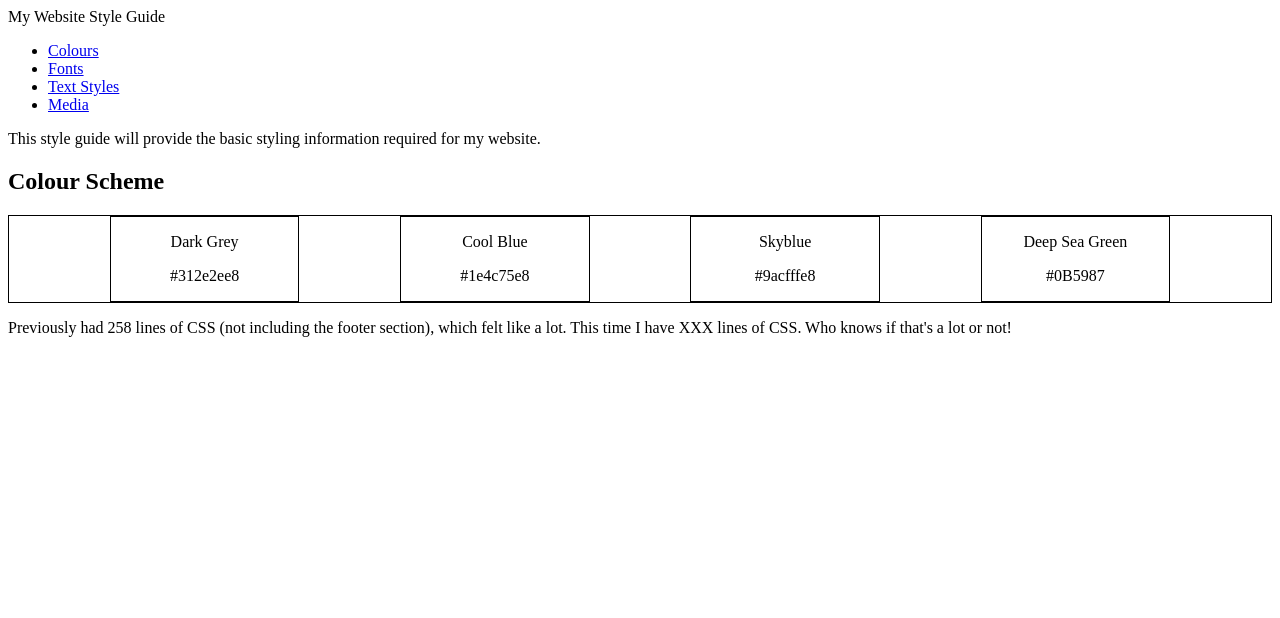
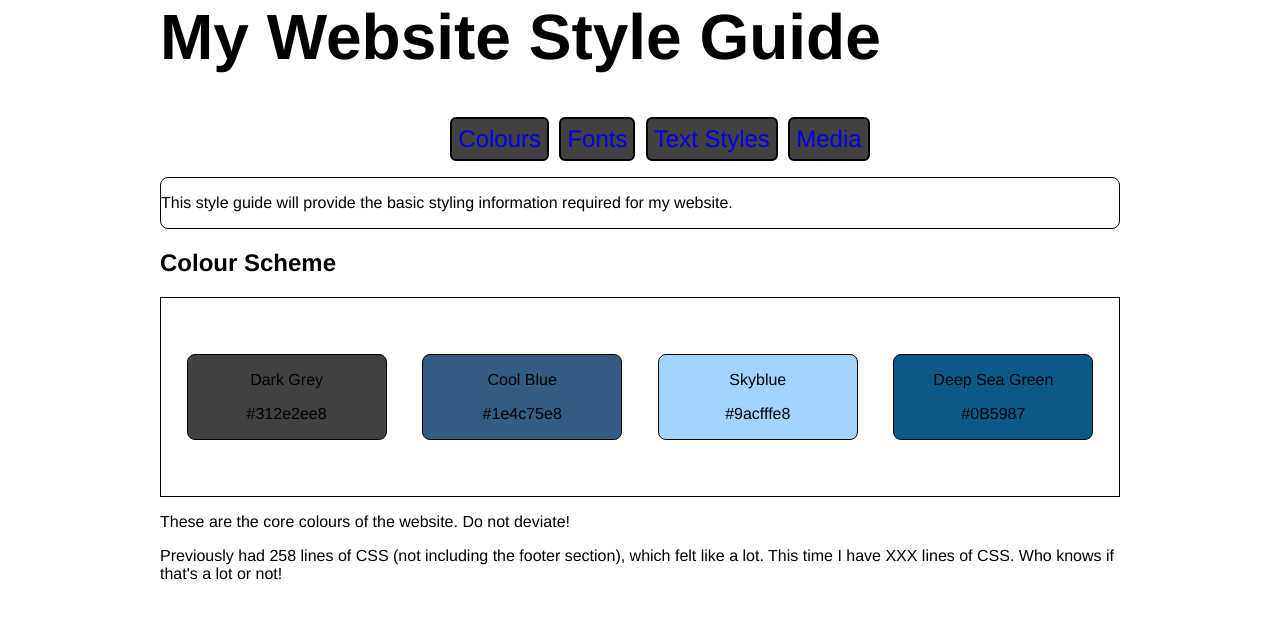
Before and after one commit to CH-MinuteMaker/Project-6-v2, a plain HTML site: page index.html in a window 1280 px wide. Drawn offline with Linux system fonts and the light colour scheme.

Commit message:
added styles to navbar and colors

```diff
--- a/index.html
+++ b/index.html
@@ -7,10 +7,12 @@
 </head>
 <body>
 
-    <header>My Website Style Guide</header>
+    <header>
+        <h1>My Website Style Guide</h1>
+    </header>
 
     <nav>
-        <ul>
+        <ul class="navbar-list">
             <li class="navbar"><a href="#Section--colour-scheme">Colours</a></li>
             <li class="navbar"><a href="#Section--fonts">Fonts</a></li>
             <li class="navbar"><a href="#Section--text-styles">Text Styles</a></li>
@@ -44,6 +46,8 @@
                 </div>
             </div>
 
+            <p>These are the core colours of the website. Do not deviate!</p>
+
         </section>
 
         <section class="Section--fonts"></section>
--- a/style.css
+++ b/style.css
@@ -1,8 +1,70 @@
+* {
+    font-family: Helvetica, sans-serif;
+    box-sizing: border-box;
+}
+
+body {
+    width: 75%;
+    margin: 0 auto;
+}
+
+/* Headers */
+
+h1 {
+    font-size: 4em;
+}
+
+/* Nav bar */
+
+.navbar-list {
+    list-style: none;
+    display: flex;
+    justify-content: space-evenly;
+    max-width: 50%;
+    margin: 1em auto;
+}
+
+.navbar {
+    border: 2px solid black;
+    border-radius: 0.25em;
+    padding: 0.25em;
+    background-color: #312e2ee8;
+    color: #fff;
+    font-size: 1.5em;
+}
+
+.navbar a:link {
+    text-decoration: none;
+}
+
+.navbar a:visited {
+    text-decoration: underline;
+    color: #fff;
+}
+
+.navbar a:hover {
+    background-color: #9acfffe8;
+}
+
+.navbar a:active {
+
+}
+
+/* Sections */
+.section--introduction {
+    border: 1px solid black;
+    border-radius: 0.5em;
+    }
+
+/* Colour Section */
 .colour-box-container {
     display: flex;
     border: 1px solid black;
     align-items: center;
     justify-content: space-evenly;
+    flex-wrap: wrap;
+    min-height: 200px;
+    gap: 10px;
 }
 
 .colour-box {
@@ -11,4 +73,22 @@
     border: 1px solid black;
     width: 15%;
     height: auto;
+    border-radius: 0.5em;
+    min-width: 200px;
 }
+
+#color-box--darkgrey {
+    background-color: #312e2ee8;
+}
+
+#color-box--coolblue {
+    background-color: #1e4c75e8;
+}
+
+#color-box--skyblue {
+    background-color: #9acfffe8;
+}
+
+#color-box--deepseagreen {
+    background-color: #0B5987;
+}
```
